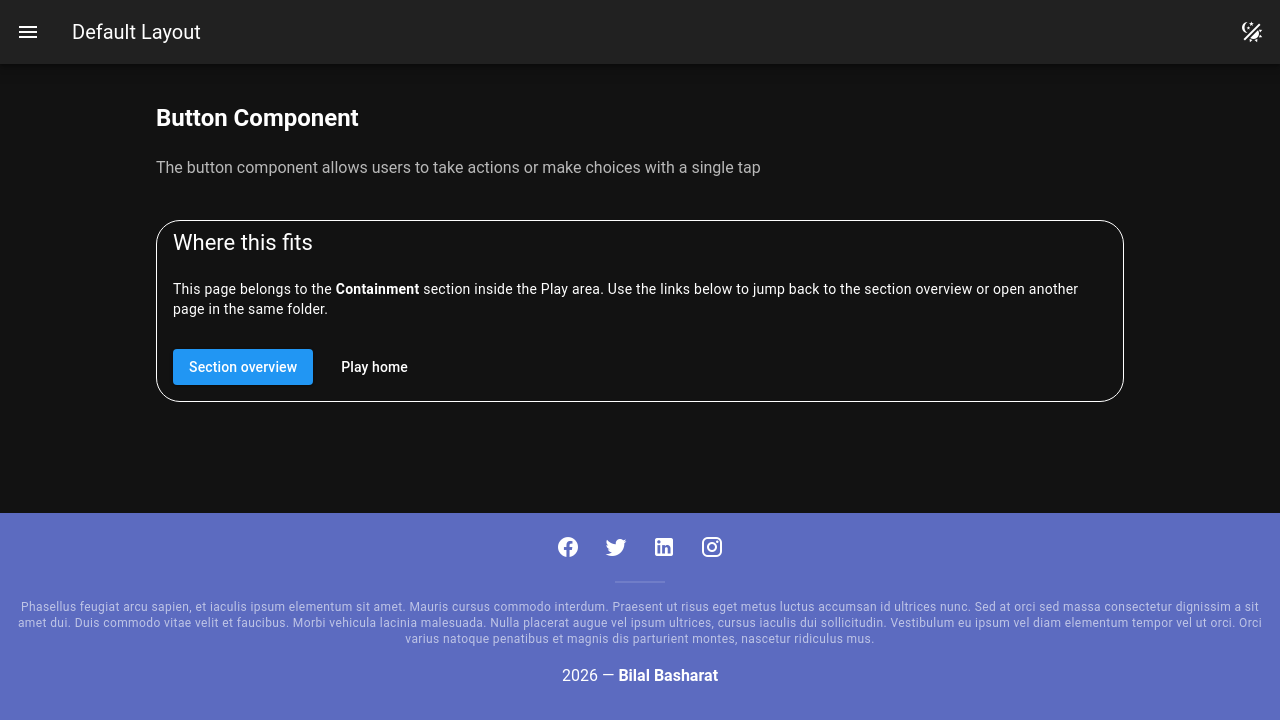
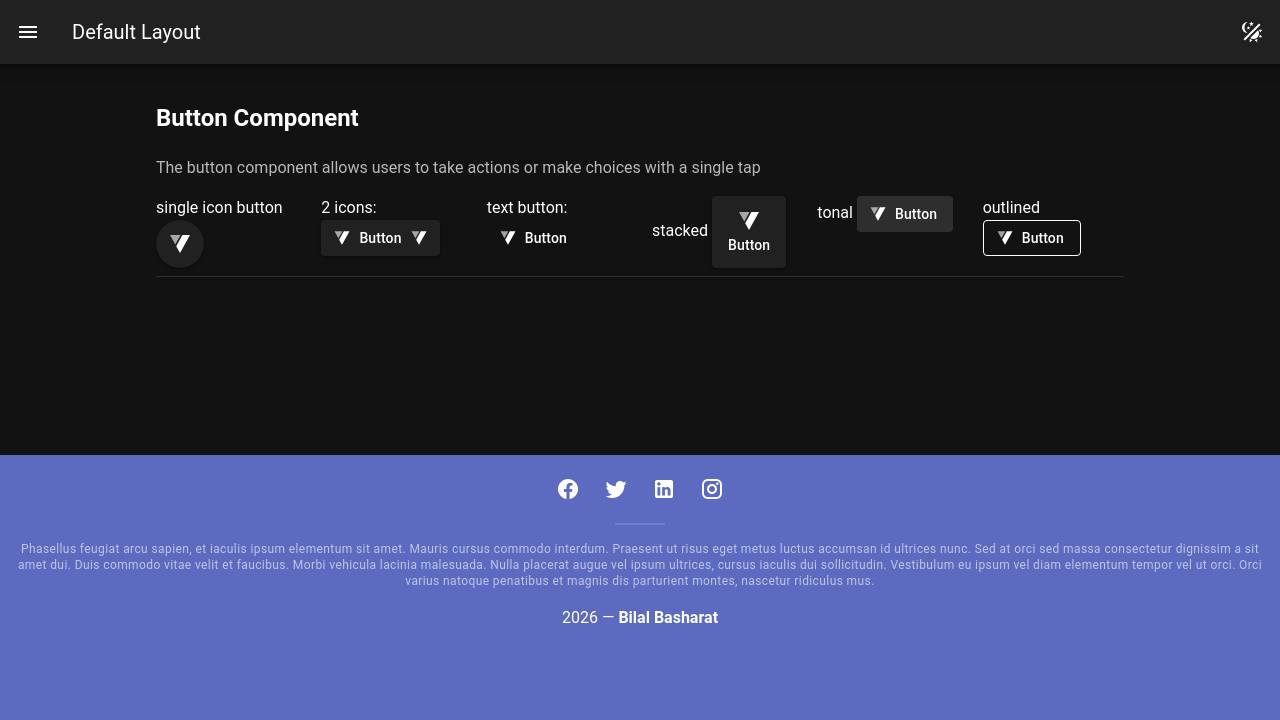
Before and after one commit to bilalbash/nuxt-vuetify-app, a Nuxt app: page /play/containment/button in a window 1280 px wide. Shown: the top 720 px of the page. Built offline with nearby package versions, Linux system fonts and the light colour scheme.

Commit message:
updated left and right menu

```diff
--- a/app/components/play/CurrentSection.vue
+++ b/app/components/play/CurrentSection.vue
@@ -1,18 +1,20 @@
 <template>
-    <v-card  variant="text" rounded="0" color="primary">
-      <v-card-title>{{ currentSection?.title || 'Current Section' }}</v-card-title>
-      <v-card-subtitle v-if="currentSection?.title">
-        {{ currentSection?.pages.length }} pages
-      </v-card-subtitle>
-      <v-card-text v-if="!currentSection?.title">
+    <v-card v-if="!currentSection?.title" variant="tonal" rounded="0" color="primary">
+      <v-card-title>Current Section</v-card-title>
+      <v-card-text>
         Select a section from left menu.
       </v-card-text>
     </v-card>
 
     <v-list v-if="currentSection?.title" density="compact">
-      <v-divider  />
+
       <v-list-item
-        class="play-nav-item"
+        :title="currentSection?.title"
+        :subtitle="currentSection?.pages.length + ' pages'"
+      />
+      <v-divider class="my-2" />
+
+      <v-list-item
         :to="'/play/' + currentSection.slug"
         color="primary"
         title="Overview"
@@ -23,7 +25,6 @@
         :key="page.slug"
         :title="`${index + 1}. ${page.title}`"
         :to="`/play/${currentSection.slug}/${page.slug}`"
-        class="play-nav-item"
         color="primary"
       />
     </v-list>
@@ -45,7 +46,7 @@ const currentSection = computed(() => {
 
 
 <style scoped>
-.play-nav-item {
+.v-list-item {
   min-height: 32px;
   padding-top: 2px;
   padding-bottom: 2px;
@@ -59,4 +60,12 @@ const currentSection = computed(() => {
   overflow: visible;
   text-wrap: auto;
 }
+
+.v-list {
+  min-height: stretch;
+}
+
+:deep(.v-list-item-subtitle) {
+  font-size: 0.75rem;
+}
 </style>
--- a/app/components/play/DetailPage.vue
+++ b/app/components/play/DetailPage.vue
@@ -5,20 +5,6 @@
       <p class="text-body-1 text-medium-emphasis">{{ page.description }}</p>
     </section>
 
-    <v-card rounded="xl" variant="outlined">
-      <v-card-title>Where this fits</v-card-title>
-      <v-card-text class="d-flex flex-column ga-4">
-        <p>
-          This page belongs to the <strong>{{ section.title }}</strong> section inside the Play area.
-          Use the links below to jump back to the section overview or open another page in the same folder.
-        </p>
-
-        <div class="d-flex flex-wrap ga-3">
-          <v-btn color="primary" :to="'/play/' + section.slug">Section overview</v-btn>
-          <v-btn variant="text" to="/play">Play home</v-btn>
-        </div>
-      </v-card-text>
-    </v-card>
 
 
   </div>
--- a/app/components/play/NavigationList.vue
+++ b/app/components/play/NavigationList.vue
@@ -3,8 +3,6 @@
     <v-list-item
       title="Play Home"
       to="/play"
-      class="play-nav-item"
-      color="primary"
     />
     <v-divider class="my-2" />
 
@@ -12,7 +10,6 @@
       v-for="section in playSections"
       :key="section.slug"
       :subtitle="section.pages.length + ' pages'"
-      class="play-nav-item"
       :to="'/play/' + section.slug"
       color="primary"
     >
@@ -28,11 +25,10 @@ import { playSections } from '~/data/playSections'
 </script>
 
 <style scoped>
-.play-nav-item {
+.v-list-item {
   min-height: 32px;
   padding-top: 2px;
   padding-bottom: 2px;
-
 }
 
 :deep(.v-list-item-subtitle) {
--- a/app/pages/play/containment/button.vue
+++ b/app/pages/play/containment/button.vue
@@ -1,5 +1,53 @@
 <template>
   <PlayDetailPage section-slug="containment" page-slug="button" />
+
+
+  <v-row>
+  <v-col>
+    single icon button
+    <v-btn icon="$vuetify"></v-btn>
+  </v-col>
+  <v-col>
+    2 icons:
+      <v-btn prepend-icon="$vuetify" append-icon="$vuetify">
+  Button
+</v-btn>
+  </v-col>
+
+  <v-col>
+    text button:
+ <v-btn prepend-icon="$vuetify" variant="text">
+  Button
+</v-btn>
+  </v-col>
+
+  <v-col>
+    stacked
+    <v-btn prepend-icon="$vuetify" stacked>
+  Button
+</v-btn>
+  </v-col>
+    <v-col>
+      tonal
+<v-btn prepend-icon="$vuetify" variant="tonal">
+  Button
+</v-btn>
+  </v-col>
+    <v-col>
+      outlined
+<v-btn prepend-icon="$vuetify" variant="outlined">
+  Button
+</v-btn>
+  </v-col>
+
+
+  </v-row>
+
+
+  <v-divider class="my-2" />
+
+
+
 </template>
 
 <script setup lang="ts">
```
